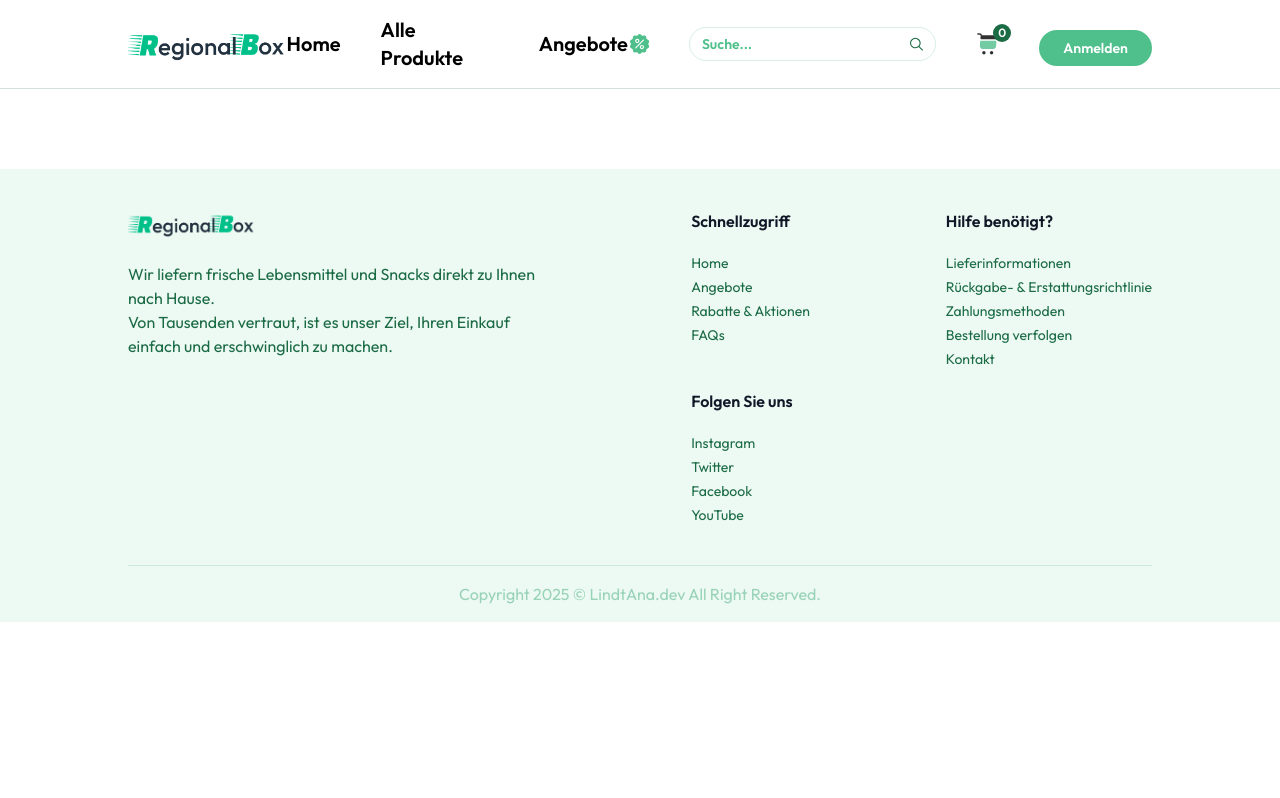
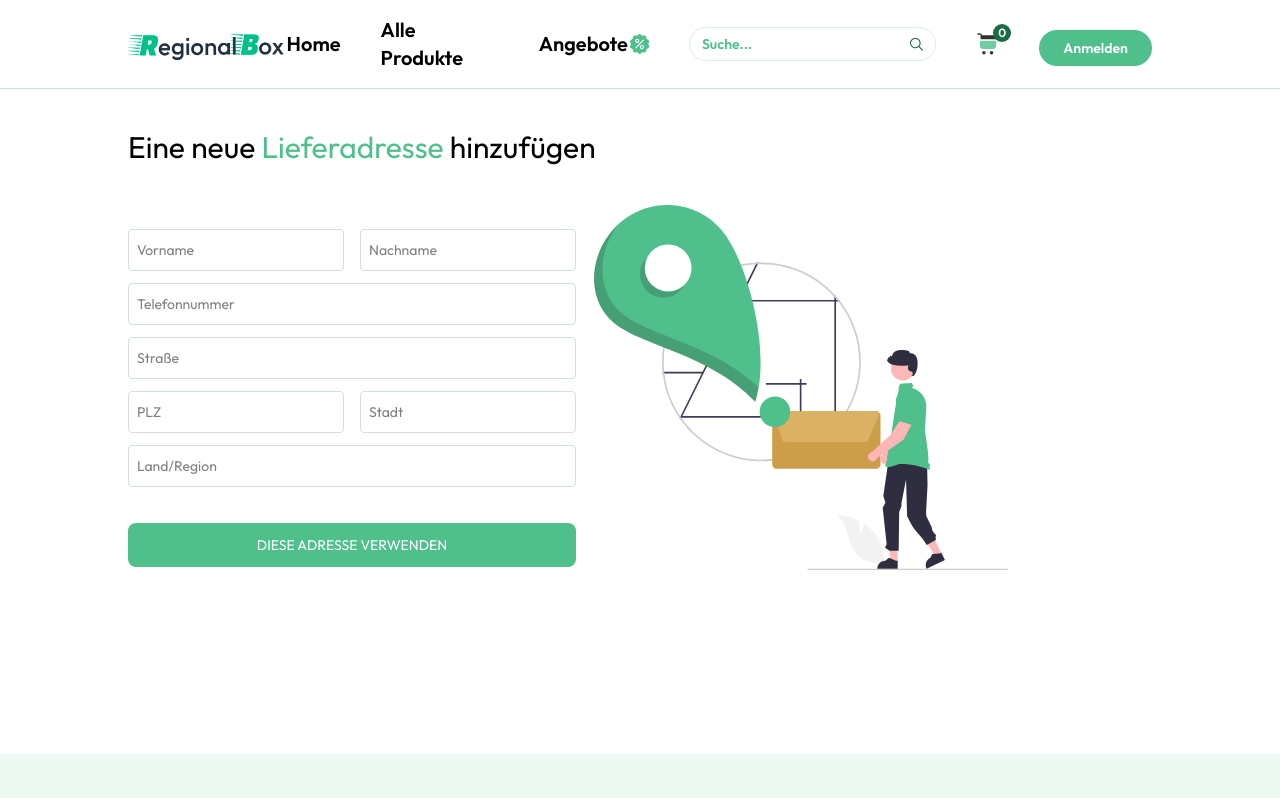
Before and after one commit to LindtAna/RegionalBox, a React (Vite) app in the folder client/: page /add-address in a window 1280 px wide. Shown: the top 798 px of the page. Built offline with nearby package versions, Linux system fonts and the light colour scheme.

Commit message:
Liefeadresseseite implementiert

```diff
--- a/client/src/App.jsx
+++ b/client/src/App.jsx
@@ -11,6 +11,7 @@ import CategoryProducts from './pages/CategoryProducts'
 import ActionProductDetails from './pages/ActionProductDetails'
 import ProductDetails from './pages/ProductDetails'
 import Cart from './pages/Cart'
+import AddAddress from './pages/AddAddress'
 
 const App = () => {
 
@@ -32,6 +33,7 @@ const App = () => {
             <Route  path='/products/:category/:id' element={<ProductDetails />}/>
             <Route  path='/deals/:category/:id' element={<ActionProductDetails />}/>
             <Route  path='/cart' element={<Cart/>}/>
+            <Route  path='/add-address' element={<AddAddress/>}/>
           </Routes>
         </div>
        {!isSellerPath && <Footer />}
--- a/client/src/assets/assets.js
+++ b/client/src/assets/assets.js
@@ -26,7 +26,7 @@ import main_banner_bg from "./main_banner_bg.png";
 import main_banner_bg_sm from "./main_banner_bg_sm.png";
 import bottom_banner_image from "./bottom_banner_image.png";
 import bottom_banner_image_sm from "./bottom_banner_image_sm.png";
-import add_address_iamge from "./add_address_image.svg";
+import add_address_image from "./add_address_image.svg";
 import maggi_oats_image from "./maggi_oats_image.png";
 import taschki_pelmeni_image from "./pelmeni.png";
 import blaubeersaft_image from "./blaubeersaft_image.png";
@@ -60,7 +60,7 @@ export const assets = {
   main_banner_bg_sm,
   bottom_banner_image,
   bottom_banner_image_sm,
-  add_address_iamge,
+  add_address_image,
   box_icon,
   blaubeersaft_image,
   plus_icon,
@@ -130,7 +130,6 @@ export const dummyAddress = [
     email: "ericamusterfrau@gmail.com",
     street: "Musterstr 123",
     city: "Mein Stadt",
-    state: "NRW",
     zipcode: 123456,
     country: "DE",
     phone: "1234567890",
--- a/client/src/components/Categories.jsx
+++ b/client/src/components/Categories.jsx
@@ -20,14 +20,15 @@ const Categories = () => {
 
                 {categories.slice(0,7).map((category, index) => (
                     <div key={index} className='group cursor-pointer py-5 px-3 gap-2
-                     rounded-lg flex flex-col justify-center items-center border-1 border-solid border-dark-green/20'
+                     rounded-lg flex flex-col justify-center items-center border-1 border-solid border-dark-green/20
+                     hover:border-dark-green/60'
                         style={{ backgroundColor: category.bgColor }}
                         onClick={() => {
                             navigate(`/products/${category.path.toLowerCase()}`)
                             scrollTo(0, 0)
                         }}>
                         <img src={category.image} alt={category.text}
-                            className='group-hover:scale-125 transition max-w-28' />
+                            className='group-hover:scale-125  transition max-w-28' />
                         <p className='text-sm font-medium'>{category.text}</p>
 
                     </div>
--- /dev/null
+++ b/client/src/pages/AddAddress.jsx
@@ -0,0 +1,121 @@
+import React, { useState } from 'react'
+import { assets } from '../assets/assets'
+
+//Input Field Component
+
+const InputField = ({ type, placeholder, name, handleChange, address }) => (
+    <input
+        className='w-full px-2 py-2.5 border border-dark-green/20 rounded outline-none
+    text-black focus:border-dark-green/60 transition'
+        type={type}
+        placeholder={placeholder}
+        onChange={handleChange}
+        name={name}
+        value={address[name]}
+        required
+    />
+)
+
+const AddAddress = () => {
+
+    const [address, setAddress] = useState({
+        firstName: '',
+        lastName: '',
+        email: '',
+        street: '',
+        city: '',
+        state: '',
+        postcode: '',
+        country: '',
+        phone: '',
+    })
+
+    const handleChange = (e) => {
+        const { name, value } = e.target;
+
+        setAddress((prevAddress) => ({
+            ...prevAddress,
+            [name]: value,
+        }))
+        console.log(address)
+    }
+
+    const onSubmitHandler = async (e) => {
+        e.preventDefault()
+    }
+
+
+    return (
+        <div className='mt-10 pb-10'>
+            <p className='text-2xl md:text-3xl text-black'>Eine neue
+                <span className='fpnt-semibold text-primary'> Lieferadresse</span> hinzufügen</p>
+            <div className='flex flex-col-reverse md:flex-row justify-between mt-10'>
+                <div className='flex-1 max-w-md'>
+                    <form
+                        onSubmit={onSubmitHandler}
+                        className='space-y-3 mt-6 text-sm'>
+
+                        <div className='grid grid-cols-2 gap-4'>
+                            <InputField handleChange={handleChange}
+                                address={address}
+                                name='firstName'
+                                type='text'
+                                placeholder='Vorname' />
+
+                            <InputField handleChange={handleChange}
+                                address={address}
+                                name='lastName'
+                                type='text'
+                                placeholder='Nachname' />
+                        </div>
+
+                        <InputField handleChange={handleChange}
+                            address={address}
+                            name='phone'
+                            type='text'
+                            placeholder='Telefonnummer' />
+
+
+                        <InputField handleChange={handleChange}
+                            address={address}
+                            name='street'
+                            type='text'
+                            placeholder='Straße' />
+
+                        <div className='grid grid-cols-2 gap-4'>
+                            <InputField handleChange={handleChange}
+                                address={address}
+                                name='postcode'
+                                type='text'
+                                placeholder='PLZ' />
+
+
+                            <InputField handleChange={handleChange}
+                                address={address}
+                                name='city'
+                                type='text'
+                                placeholder='Stadt' />
+
+                        </div>
+
+                        <InputField handleChange={handleChange}
+                            address={address}
+                            name='country'
+                            type='text'
+                            placeholder='Land/Region' />
+
+                            <button className='w-full mt-6 bg-primary rounded-lg text-white py-3 hover:bg-dark-green
+                            transiltion cursor-pointer uppercase'>
+                                Diese Adresse verwenden
+                            </button>
+
+                    </form>
+                </div>
+                <img className='md:mr-36 mb-16 md:mt-0'
+                src={assets.add_address_image} alt='' />
+            </div>
+        </div>
+    )
+}
+
+export default AddAddress
--- a/client/src/pages/Cart.jsx
+++ b/client/src/pages/Cart.jsx
@@ -106,7 +106,7 @@ const Cart = () => {
             </div>
 
             {/* Block mit Lieferadresse, Auswahl der Zahlungsoption und Bestellsumme  */}
-            <div className="max-w-[360px] w-full rounded-lg bg-primary/10 p-5 max-md:mt-16 border border-dark-green/20">
+            <div className="max-w-[360px] w-full rounded-lg bg-primary/10 p-5 max-md:mt-16 border border-dark-green/20 self-start">
                 <h2 className="text-xl md:text-xl font-medium">Gesamtbetrag</h2>
                 <hr className="border-dark-green/20 my-5" />
 
@@ -114,8 +114,7 @@ const Cart = () => {
                     <p className="text-sm font-medium uppercase">Lieferadresse</p>
                     <div className="relative flex justify-between items-start mt-2">
                         <p className="text-black/80">{selectedAddress ? `${selectedAddress.street},
-                        ${selectedAddress.city}, ${selectedAddress.state},
-                        ${selectedAddress.country}` : 'Keine Adresse gefunden'}</p>
+                        ${selectedAddress.city}, ${selectedAddress.country}` : 'Keine Adresse gefunden'}</p>
 
 
                         <button onClick={() => setShowAddress(!showAddress)} className="text-primary hover:underline hover:text-dark-green cursor-pointer">
@@ -127,7 +126,7 @@ const Cart = () => {
                                 {address.map((address, index) => (<p onClick={() => setShowAddress(false)}
                                     className="text-dark-green p-2 hover:bg-gray-100">
                                     {address.street}, {address.city},
-                                    {address.state}, {address.country},
+                                     {address.country},
                                 </p>))}
                                 <p onClick={() => navigate('/add-address')} className="text-primary text-center cursor-pointer p-2  hover:text-dark-green hover:bg-dark-green/10">
                                     Eine neue Lieferadresse hinzufügen
```
Also changed, not shown: client/src/assets/add_address_image.svg. Lines whose indentation alone changed are shown as unchanged.
